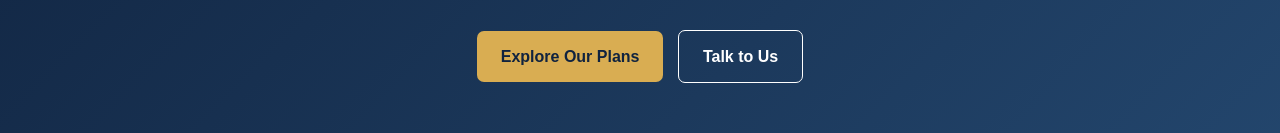
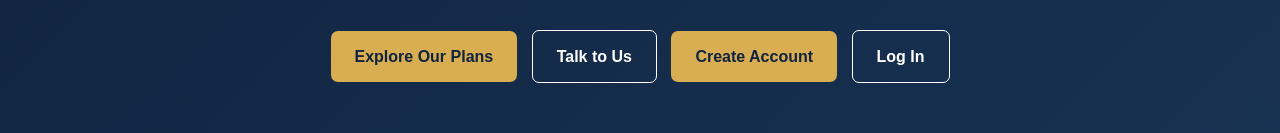
Before and after one commit to maxdeviceguardafrica/max-deviceguard-app, a plain HTML site: page index.html in a window 1280 px wide. Shown: the part 410-543 px from the top of the page. Drawn offline with Linux system fonts and the light colour scheme.

Commit message:
Update index.html

```diff
--- a/index.html
+++ b/index.html
@@ -325,11 +325,19 @@
 </p>
 
 <a class="button" href="#plans">Explore Our Plans</a>
+
 <a class="button button-outline"
    href="https://wa.me/254789198220">
   Talk to Us
 </a>
-    </div>
+
+<a class="button" href="register.html">
+  Create Account
+</a>
+
+<a class="button button-outline" href="login.html">
+  Log In
+</a>
 
     <section id="plans">
       <div class="section-heading">
```
Lines whose indentation alone changed are shown as unchanged.
